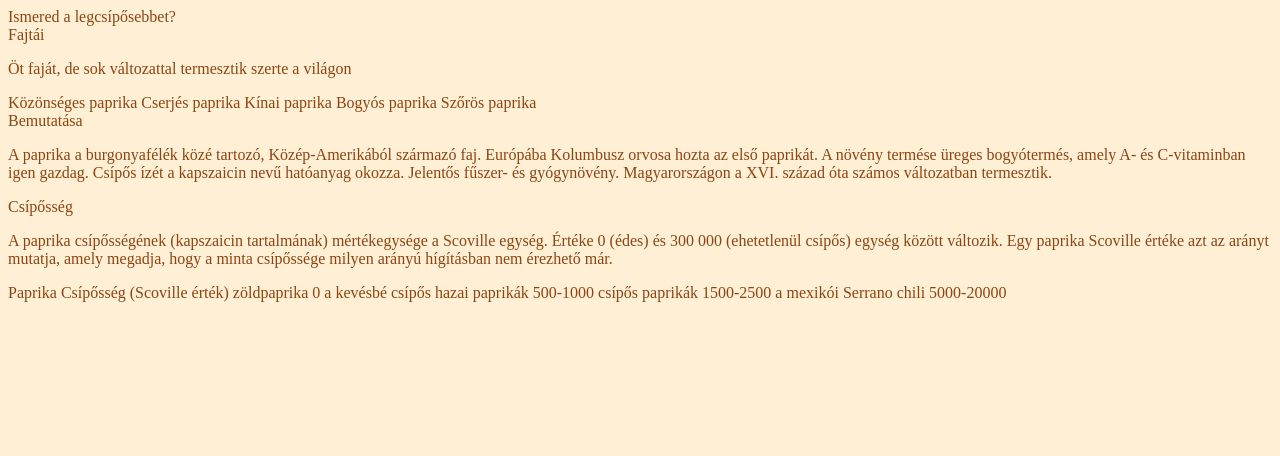
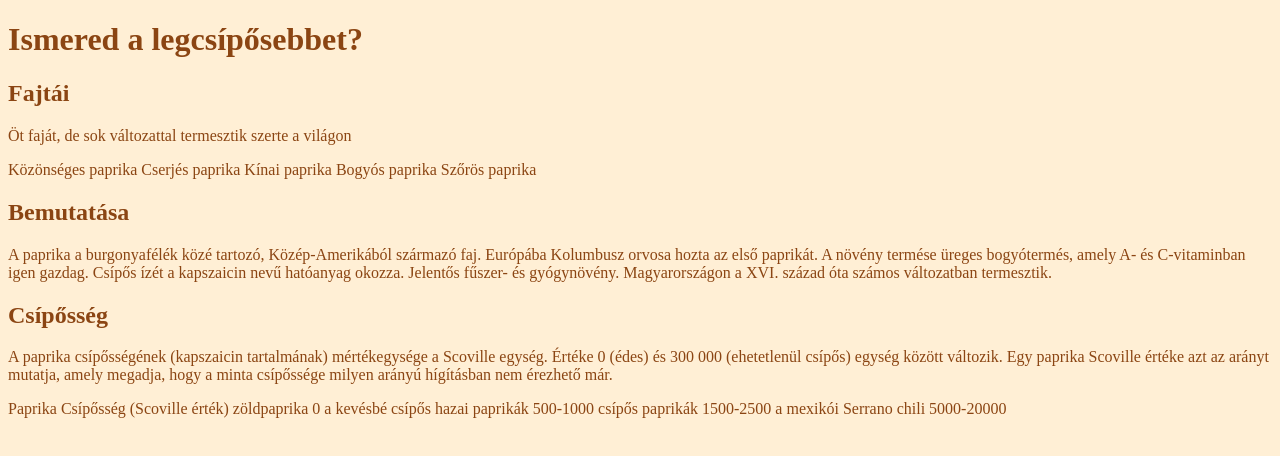
Before and after one commit to Gircsi117/paprika, a plain HTML site: page index.html in a window 1280 px wide. Drawn offline with Linux system fonts and the light colour scheme.

Commit message:
Címsorok beállítása

```diff
--- a/index.html
+++ b/index.html
@@ -9,10 +9,10 @@
 <body>
     <div id="fokeret">
         <div id="fejlec">
-            Ismered a legcsípősebbet?
+            <h1>Ismered a legcsípősebbet?</h1>
         </div>
         <div id="menu">
-            Fajtái
+            <h2>Fajtái</h2>
             <p>Öt faját, de sok változattal termesztik szerte a világon</p>
             Közönséges paprika
             Cserjés paprika
@@ -21,10 +21,10 @@
             Szőrös paprika
         </div>
         <div id="tartalom">
-            Bemutatása
+            <h2>Bemutatása</h2>
             <p>A paprika a burgonyafélék közé tartozó, Közép-Amerikából származó faj. Európába Kolumbusz orvosa hozta az első paprikát. A növény termése üreges bogyótermés, amely A- és C-vitaminban igen gazdag. Csípős ízét a kapszaicin nevű hatóanyag okozza. Jelentős fűszer- és gyógynövény. Magyarországon a XVI. század óta számos változatban termesztik.</p>
 
-            Csípősség
+            <h2>Csípősség</h2>
             <p>A paprika csípősségének (kapszaicin tartalmának) mértékegysége a Scoville egység. Értéke 0 (édes) és 300 000 (ehetetlenül csípős) egység között változik. Egy paprika Scoville értéke azt az arányt mutatja, amely megadja, hogy a minta csípőssége milyen arányú hígításban nem érezhető már.</p>
 
             Paprika Csípősség (Scoville érték)
```
